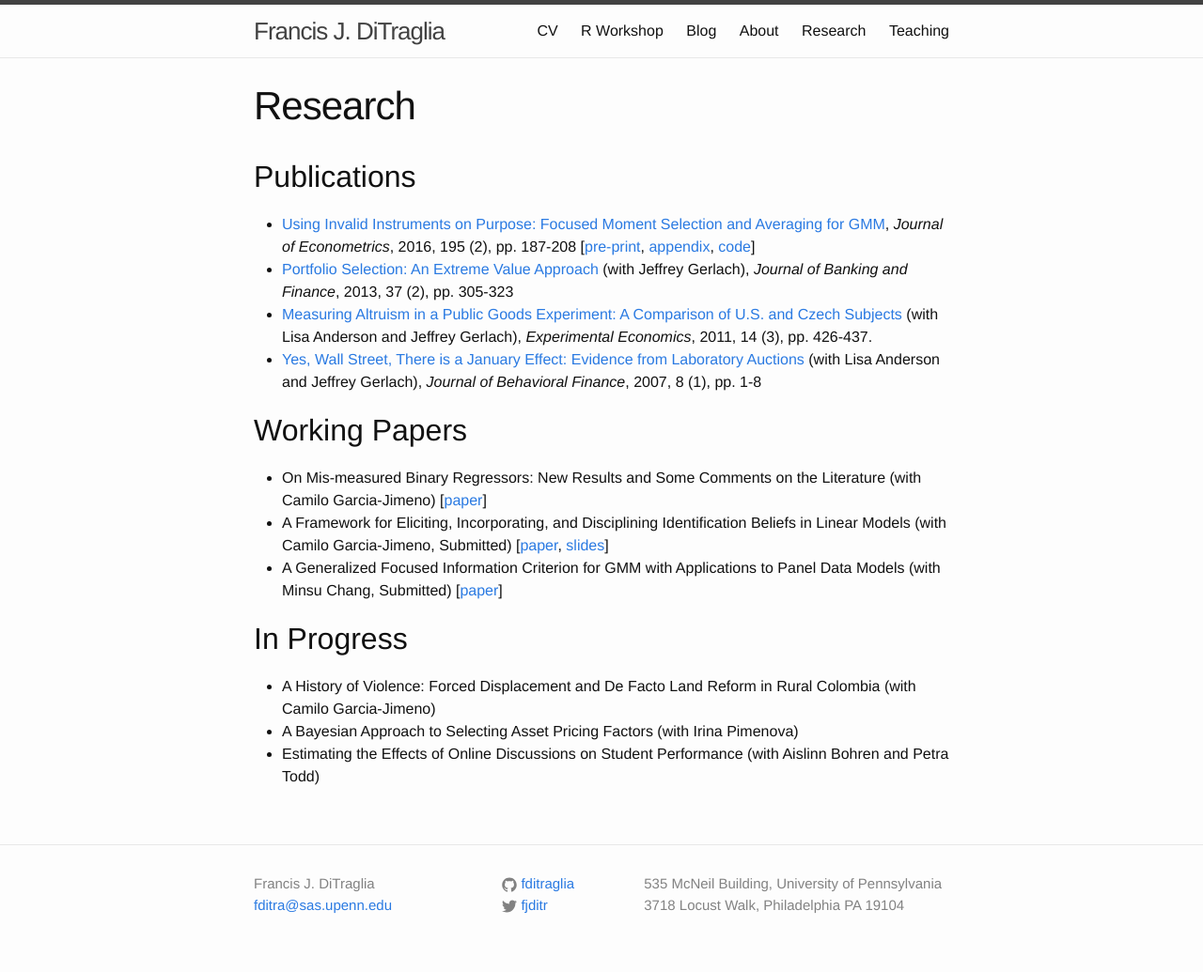
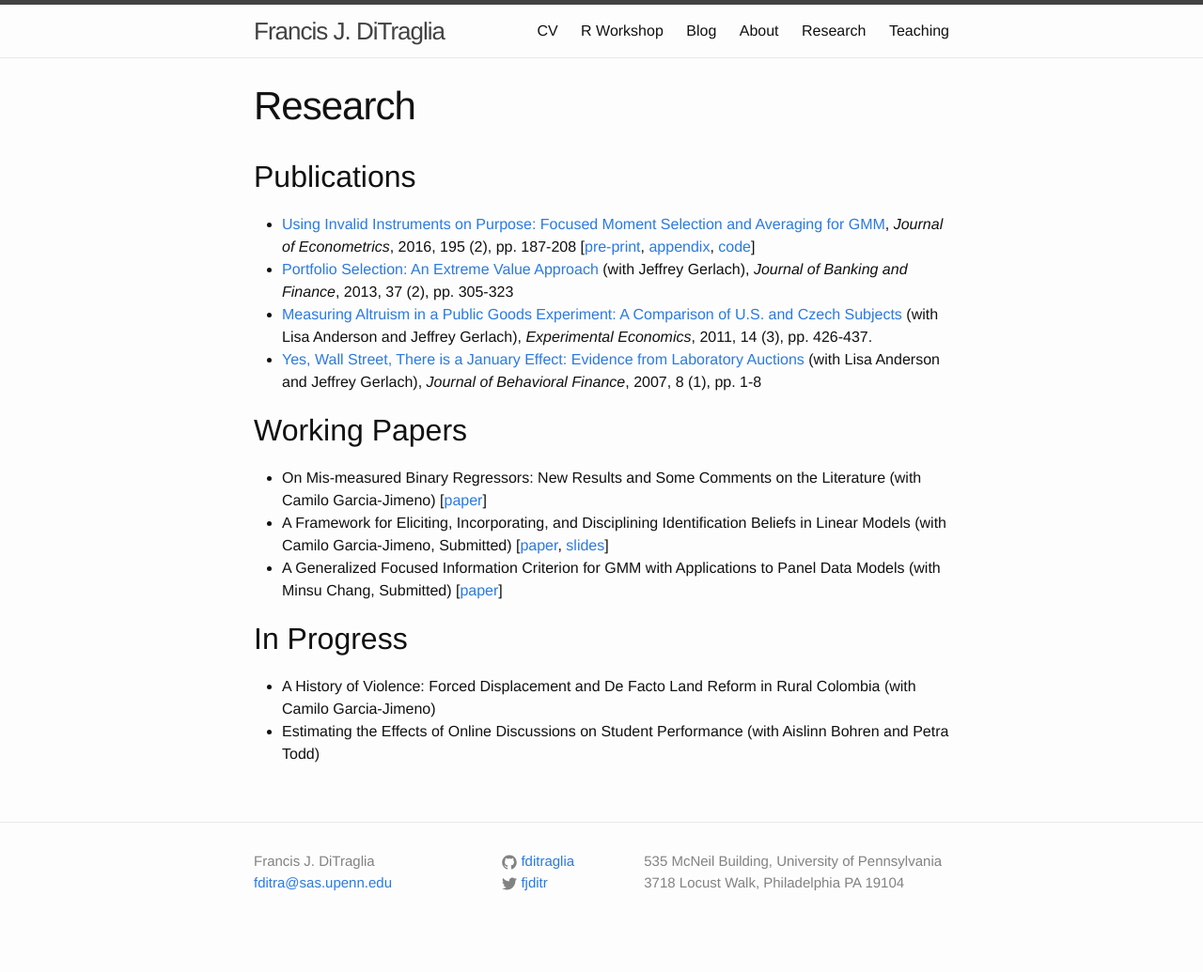
Before and after one commit to fditraglia/fditraglia.github.io, a Jekyll site: the page built from research.md, in a window 1280 px wide. Shown: the whole page at 94% size. Built offline with Jekyll 4.4.1, drawn with Linux system fonts in a browser that asks for light colours; after the commit the page ends 1011 px from its top, so only the background shows below that.

Commit message:
update research projects

```diff
--- a/research.md
+++ b/research.md
@@ -18,5 +18,4 @@ permalink: /research/
 
 ## In Progress
 - A History of Violence: Forced Displacement and De Facto Land Reform in Rural Colombia (with Camilo Garcia-Jimeno)
-- A Bayesian Approach to Selecting Asset Pricing Factors (with Irina Pimenova)
 - Estimating the Effects of Online Discussions on Student Performance (with Aislinn Bohren and Petra Todd)
```
